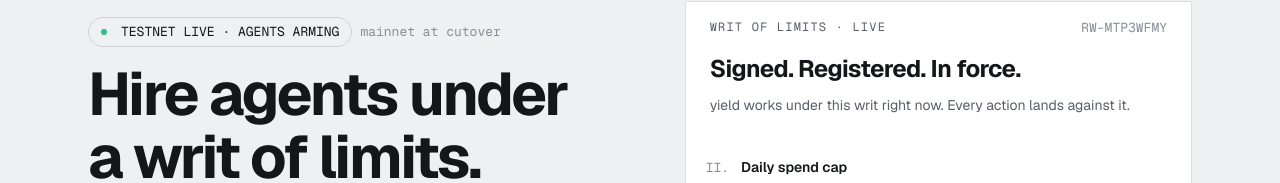
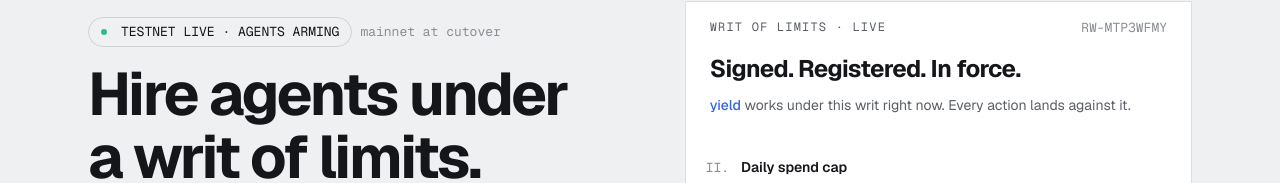
Before and after one commit to A-Raphie/reeve, a Next.js app: page / in a window 1280 px wide. Shown: the part 178-361 px from the top of the page. Built offline with nearby package versions, Linux system fonts and the light colour scheme.

Commit message:
duotone on the front door: agent attribution in agent-ink (yield, blue) in the live writ panel — the two-ink concept now legible in the hero

```diff
--- a/app/page.tsx
+++ b/app/page.tsx
@@ -87,7 +87,8 @@ function WritPanel() {
         <div className="mt-4 px-6">
           <h2 className="text-2xl font-bold tracking-tight text-balance">Signed. Registered. In force.</h2>
           <p className="caption mt-2 text-pretty">
-            {writ.agent} works under this writ right now. Every action lands against it.
+            <span className="act-agent font-medium">{writ.agent}</span> works
+            under this writ right now. Every action lands against it.
           </p>
         </div>
         <div className="mt-6">
```
